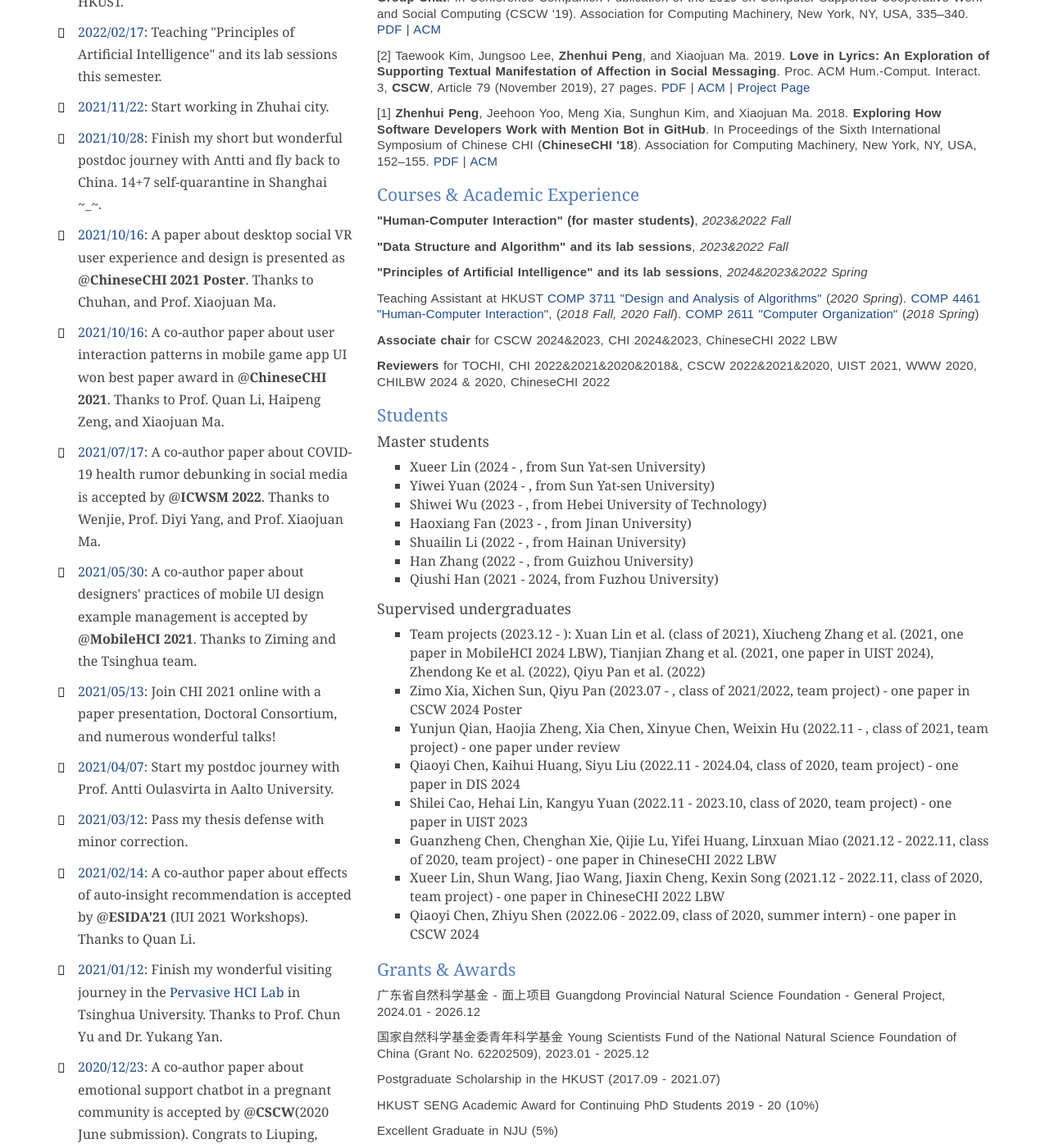
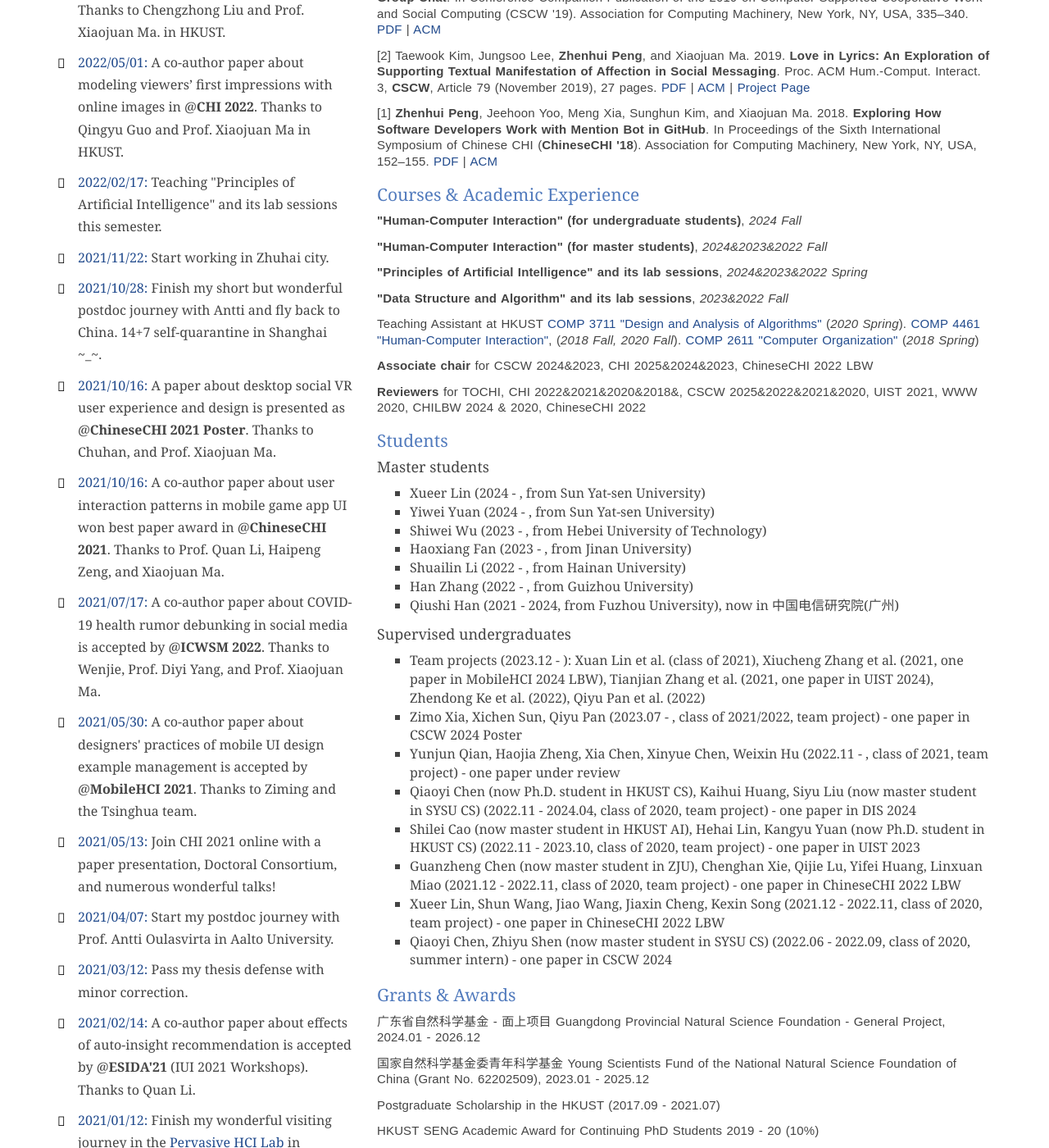
Before and after one commit to PenguinZhou/PenguinZhou.github.io, a Jekyll site: the page index.html, which Jekyll copies as it is, in a window 1280 px wide and 1400 px high, scrolled down 3809 px. Shown: the whole window at 82% size. Built offline with Jekyll 4.4.1, drawn with Linux system fonts in a browser that asks for light colours; some of the changed text lies outside the part shown.

Commit message:
Update index.html

```diff
--- a/index.html
+++ b/index.html
@@ -81,6 +81,12 @@
                 <div class="widget widget-archives news">
                     <h3 class="widget-title">News</h3>
                     <ul>
+                        <li>
+                            <a>2024/09/08:</a> Teaching "Human-Computer Interaction" for both master students and undergraduate students in Fall 2024.
+                        </li>
+                        <li>
+                            <a>2024/08/21:</a> Join CCF HCI professional committee as an executive member (中国计算机学会人机交互专业委员会执行委员).
+                        </li>
                         <li>
                             <a>2024/07/17:</a> One @<strong>MobileHCI 2024 Late-Breaking Work</strong> about a tool for analyzing usability of mobile apps based on screen recordings. Congrats to Xiucheng, Yixin, Qichang, Guanyi, Dr. Qianyao Xu, and Xiaozhu Hu.
                         </li>
@@ -502,7 +508,7 @@
                         </p>
 
                         <p>[7] Mingfei Sun, <strong>Zhenhui Peng</strong>, Meng Xia, Xiaojuan Ma.
-                            2020. <strong>>Investigating the Effects of Robot Engagement Communication on Learning from Demonstration</strong>.
+                            2020. <strong>Investigating the Effects of Robot Engagement Communication on Learning from Demonstration</strong>.
                             International Journal of Social Robotics 14, 789 - 806.
                             <a href="https://arxiv.org/abs/2005.01020">Arxiv</a>
                         </p>
@@ -556,14 +562,15 @@
                 <a name="course"></a>
                 <h3 class="widget-title">Courses & Academic Experience</h3>
                 <div class="course">
-                    <p><strong>"Human-Computer Interaction" (for master students)</strong>, <i>2023&2022 Fall</i></p>
+                    <p><strong>"Human-Computer Interaction" (for undergraduate students)</strong>, <i>2024 Fall</i></p>
+                    <p><strong>"Human-Computer Interaction" (for master students)</strong>, <i>2024&2023&2022 Fall</i></p>
+                    <p><strong>"Principles of Artificial Intelligence" and its lab sessions</strong>, <i>2024&2023&2022 Spring</i></p>
                     <p><strong>"Data Structure and Algorithm" and its lab sessions</strong>, <i>2023&2022 Fall</i></p>
-                    <p><strong>"Principles of Artificial Intelligence" and its lab sessions</strong>, <i>2024&2023&2022 Spring</i></p>
                     <p>Teaching Assistant at HKUST <a href="https://canvas.ust.hk/courses/29915">COMP 3711 "Design and Analysis of Algorithms"</a> (<i>2020 Spring</i>).
                         <a href="https://www.cse.ust.hk/~mxj/page/COMP4461-201809.html">COMP 4461 "Human-Computer Interaction"</a>, (<i>2018 Fall, 2020 Fall</i>).
                         <a href="https://course.cse.ust.hk/comp2611/">COMP 2611 "Computer Organization"</a> (<i>2018 Spring</i>)</p>
-                    <p><strong>Associate chair</strong> for CSCW 2024&2023, CHI 2024&2023, ChineseCHI 2022 LBW</p>
-                    <p><strong>Reviewers</strong> for TOCHI, CHI 2022&2021&2020&2018&, CSCW 2022&2021&2020, UIST 2021, WWW 2020, CHILBW 2024 & 2020, ChineseCHI 2022</p>
+                    <p><strong>Associate chair</strong> for CSCW 2024&2023, CHI 2025&2024&2023, ChineseCHI 2022 LBW</p>
+                    <p><strong>Reviewers</strong> for TOCHI, CHI 2022&2021&2020&2018&, CSCW 2025&2022&2021&2020, UIST 2021, WWW 2020, CHILBW 2024 & 2020, ChineseCHI 2022</p>
                 </div>
                 <a name="student"></a>
                 <h3 class="widget-title">Students</h3>
@@ -576,18 +583,18 @@
                         <li>Haoxiang Fan (2023 - , from Jinan University)</li>
                         <li>Shuailin Li (2022 - , from Hainan University)</li>
                         <li>Han Zhang (2022 - , from Guizhou University)</li>
-                        <li>Qiushi Han (2021 - 2024, from Fuzhou University)</li>
+                        <li>Qiushi Han (2021 - 2024, from Fuzhou University), now in 中国电信研究院(广州)</li>
                     </ul>
                     <h4>Supervised undergraduates</h4>
                     <ul>
                         <li>Team projects (2023.12 - ): Xuan Lin et al. (class of 2021), Xiucheng Zhang et al. (2021, one paper in MobileHCI 2024 LBW), Tianjian Zhang et al. (2021, one paper in UIST 2024), Zhendong Ke et al. (2022), Qiyu Pan et al. (2022) </li>
                         <li>Zimo Xia, Xichen Sun, Qiyu Pan (2023.07 - , class of 2021/2022, team project) - one paper in CSCW 2024 Poster</li>
                         <li>Yunjun Qian, Haojia Zheng, Xia Chen, Xinyue Chen, Weixin Hu (2022.11 - , class of 2021, team project) - one paper under review</li>
-                        <li>Qiaoyi Chen, Kaihui Huang, Siyu Liu (2022.11 - 2024.04, class of 2020, team project) - one paper in DIS 2024</li>
-                        <li>Shilei Cao, Hehai Lin, Kangyu Yuan (2022.11 - 2023.10, class of 2020, team project) - one paper in UIST 2023</li>
-                        <li>Guanzheng Chen, Chenghan Xie, Qijie Lu, Yifei Huang, Linxuan Miao (2021.12 - 2022.11, class of 2020, team project) - one paper in ChineseCHI 2022 LBW</li>
+                        <li>Qiaoyi Chen (now Ph.D. student in HKUST CS), Kaihui Huang, Siyu Liu (now master student in SYSU CS) (2022.11 - 2024.04, class of 2020, team project) - one paper in DIS 2024</li>
+                        <li>Shilei Cao (now master student in HKUST AI), Hehai Lin, Kangyu Yuan (now Ph.D. student in HKUST CS) (2022.11 - 2023.10, class of 2020, team project) - one paper in UIST 2023</li>
+                        <li>Guanzheng Chen (now master student in ZJU), Chenghan Xie, Qijie Lu, Yifei Huang, Linxuan Miao (2021.12 - 2022.11, class of 2020, team project) - one paper in ChineseCHI 2022 LBW</li>
                         <li>Xueer Lin, Shun Wang, Jiao Wang, Jiaxin Cheng, Kexin Song (2021.12 - 2022.11, class of 2020, team project) - one paper in ChineseCHI 2022 LBW</li>
-                        <li>Qiaoyi Chen, Zhiyu Shen (2022.06 - 2022.09, class of 2020, summer intern) - one paper in CSCW 2024</li>
+                        <li>Qiaoyi Chen, Zhiyu Shen (now master student in SYSU CS) (2022.06 - 2022.09, class of 2020, summer intern) - one paper in CSCW 2024</li>
                     </ul>
                 </div>
 
```
Also changed, not shown: other parts of index.html (+3 -3 lines).
